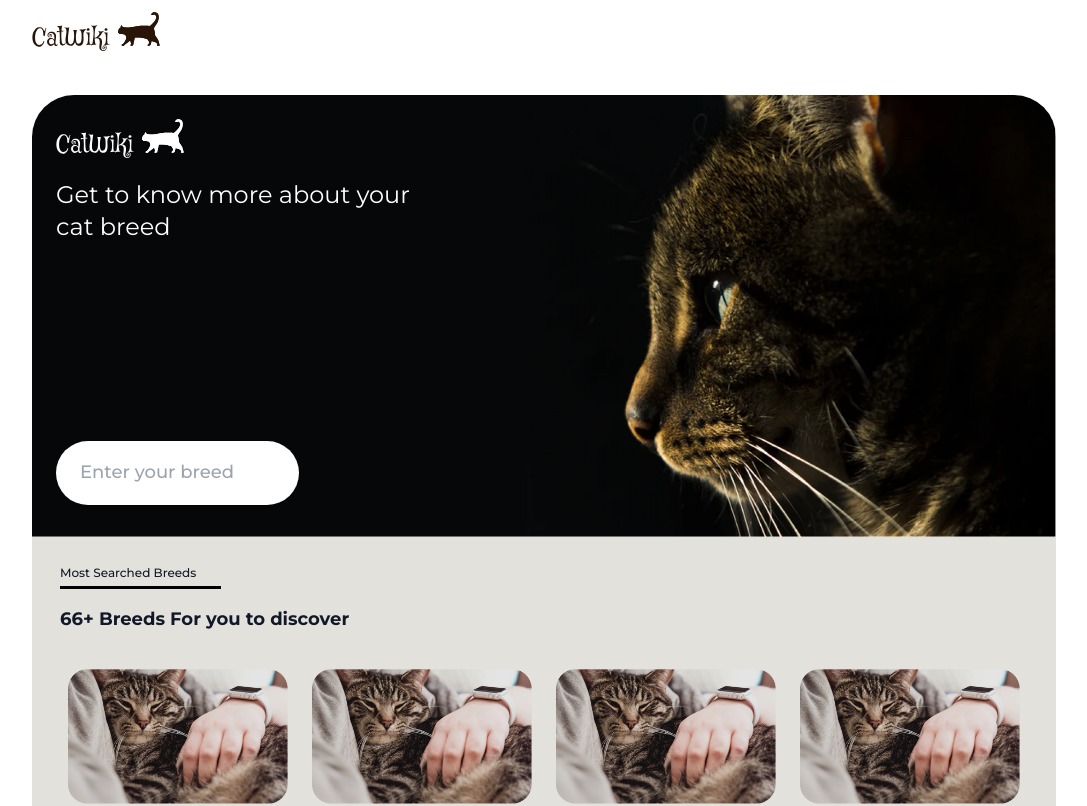
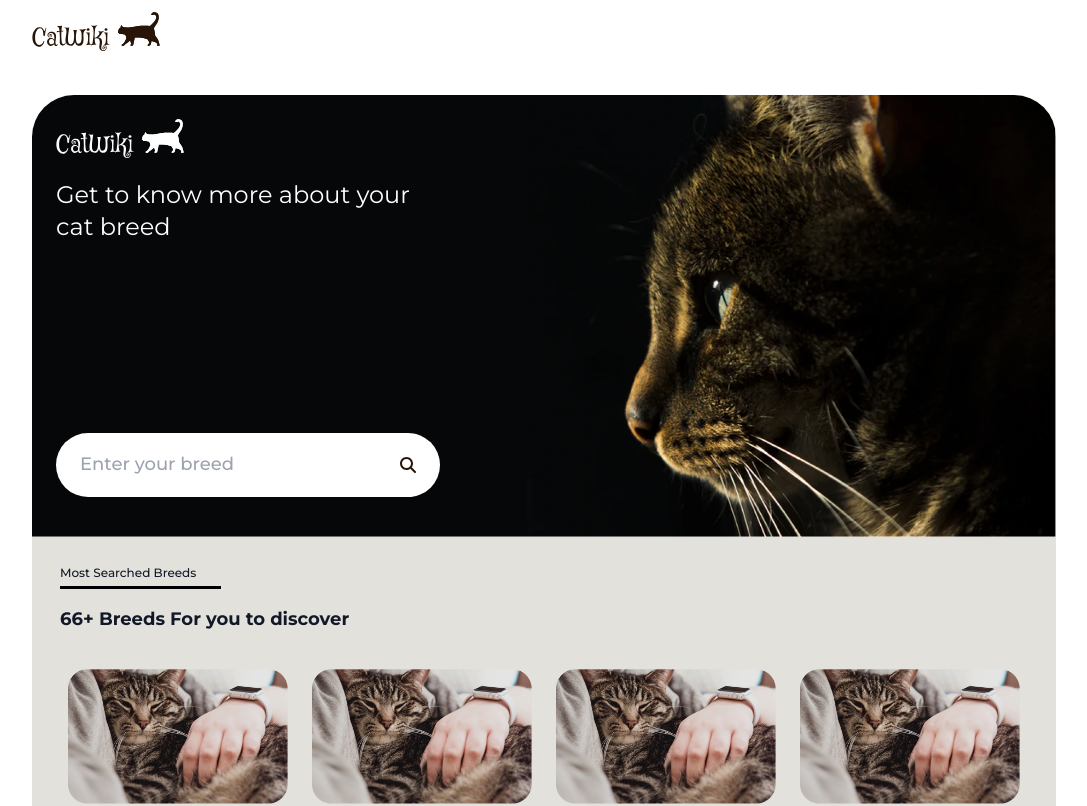
Before and after one commit to el7amrawy/catwiki, a React (Vite) app: page / in a window 1280 px wide. Shown: the top 806 px of the page, without its empty margins (96-1183 px from the left). Built offline with nearby package versions, Linux system fonts and the light colour scheme; a web font is replaced by a local one.

Commit message:
some styling

```diff
--- a/index.html
+++ b/index.html
@@ -19,7 +19,7 @@
       rel="stylesheet"
     />
     <base target="_blank" />
-    <title>Cat Wiki</title>
+    <title>CatWiki</title>
   </head>
   <body>
     <div id="root"></div>
--- a/src/App.jsx
+++ b/src/App.jsx
@@ -1,14 +1,23 @@
 import Header from "./components/Header";
-import { BrowserRouter, Route, Routes } from "react-router-dom";
+import {
+  BrowserRouter,
+  Route,
+  Routes,
+  // useSearchParams,
+} from "react-router-dom";
 import Home from "./pages/Home";
 import Footer from "./components/Footer";
 
 const App = () => {
+  // const [searchParams, setSearchParams] = useSearchParams();
+  // console.log(searchParams);
+
   return (
     <BrowserRouter>
       <Header />
       <Routes>
         <Route path="/" element={<Home />} />
+        <Route path="/:str" element={<div>axxaax</div>} />
         <Route path="/*" element={<div>404 not found</div>} />
       </Routes>
       <Footer />
--- a/src/pages/Home.jsx
+++ b/src/pages/Home.jsx
@@ -35,12 +35,17 @@ const Home = () => {
               className="text-[8px] ml-3 shadow-sm"
             />
           </button>
-          <input
-            placeholder="Enter your breed"
-            required
-            // focus:ring-2 focus:ring-indigo-500 focus:ring-offset-2
-            className=" hidden md:block shadow-sm py-5 text-black focus:outline-none focus:ring-2 focus:ring-gray-500 focus:ring-offset-2 outline-blue-200  px-6 bg-white  placeholder:text-lg font-medium absolute left-6 bottom-8 rounded-full"
-          />
+          <div className="hidden md:block absloute absolute left-6 bottom-10 text-[#291507]">
+            <input
+              placeholder="Enter your breed"
+              required
+              className=" w-96 shadow-sm py-5 focus:outline-none focus:ring-2 focus:ring-gray-500 focus:ring-offset-2 outline-blue-200  px-6 bg-white  placeholder:text-lg font-medium  rounded-full"
+            />
+            <FontAwesomeIcon
+              icon={faMagnifyingGlass}
+              className=" absolute top-6 right-6 text-base"
+            />
+          </div>
         </div>
       </section>
       <section className=" bg-[#E3E1DC] px-7 py-5 text-gray-900 font-medium rounded-b-[42px]">
@@ -67,7 +72,7 @@ const Home = () => {
               calming chemicals in your body which lower your stress and anxiety
               leves
             </p>
-            <button className=" uppercase pointer text-xs text-gray-500">
+            <button className=" uppercase pointer text-xs text-gray-500  transition hover:translate-x-2">
               read more
               <FontAwesomeIcon icon={faArrowRightLong} className=" ml-3" />
             </button>
```
